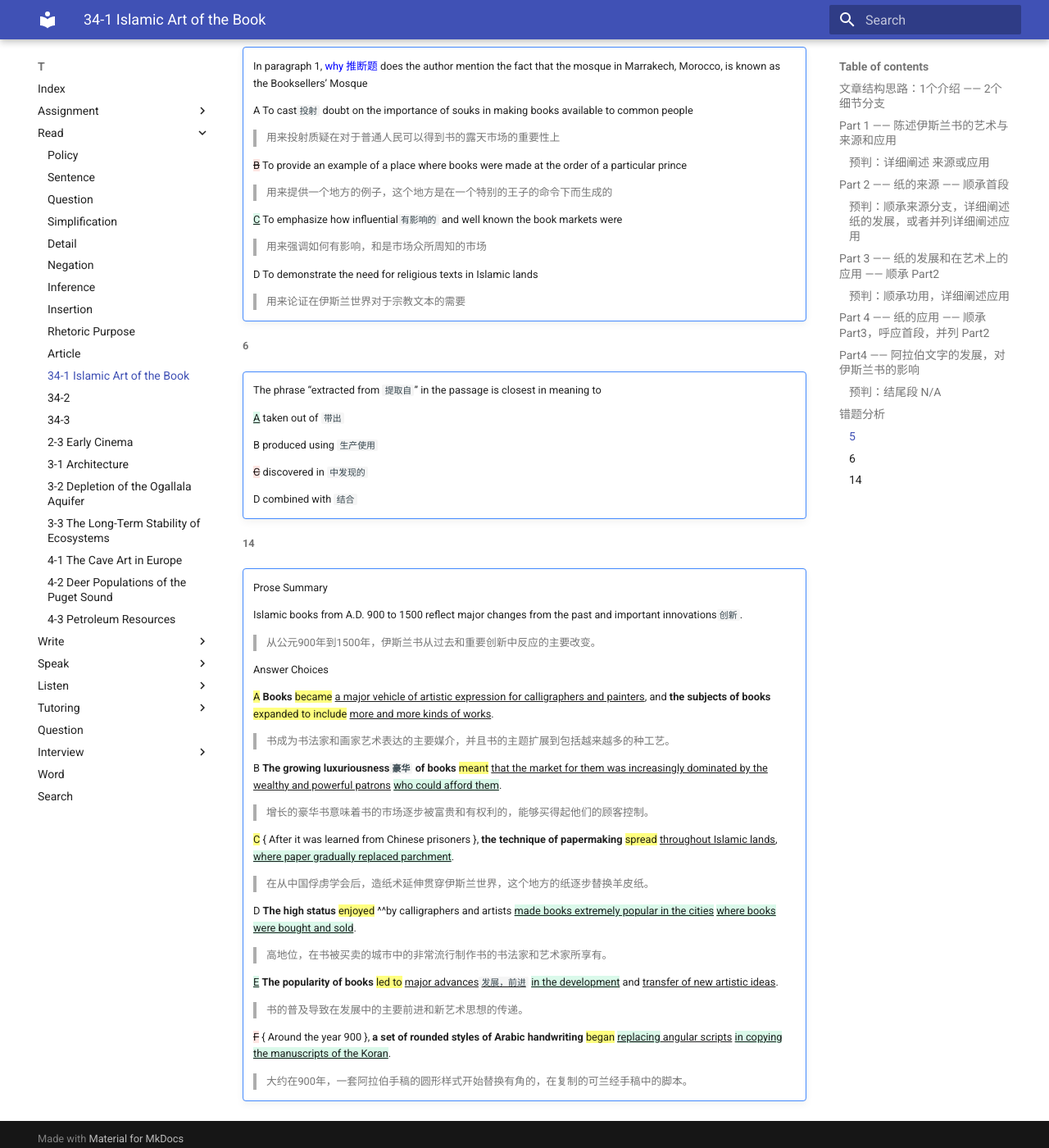
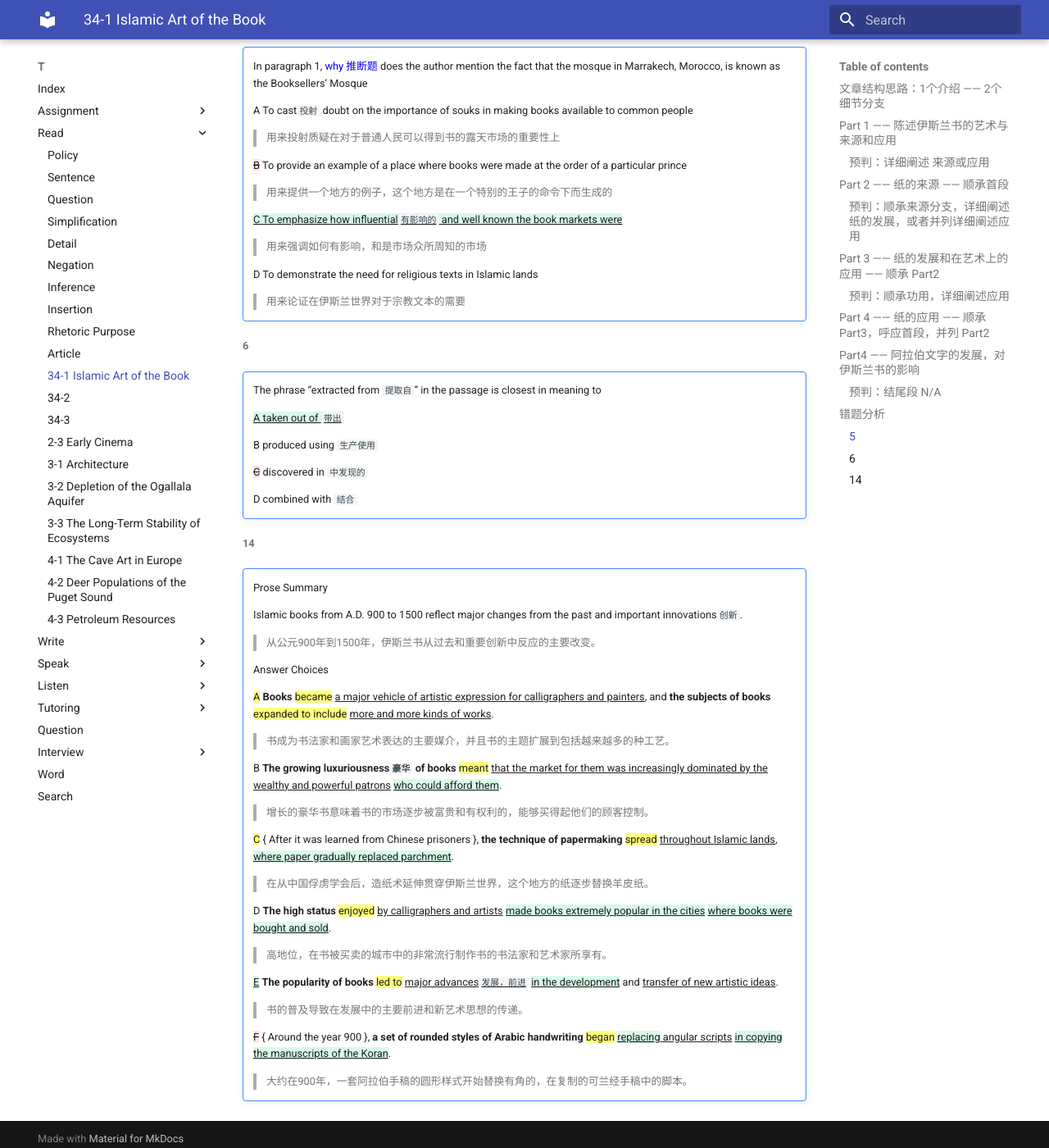
Before and after one commit to katyushaQ/t, an MkDocs documentation site: the page built from docs/read/34-1.md, in a window 1280 px wide and 1400 px high, scrolled down 4489 px. Shown: the whole window at 82% size. Built offline with MkDocs 1.6.1 and Material for MkDocs 9.7.7, drawn with Linux system fonts in a browser that asks for light colours; old or Windows-style settings are respelled for this version of MkDocs.

Commit message:
34-1.md 调整正确答案样式

```diff
--- a/docs/read/34-1.md
+++ b/docs/read/34-1.md
@@ -218,7 +218,7 @@
     {--B--} To provide an example of a place where books were made at the order of a particular prince
     > 用来提供一个地方的例子，这个地方是在一个特别的王子的命令下而生成的
 
-    {++C++} To emphasize how influential`有影响的` and well known the book markets were
+    {++C To emphasize how influential`有影响的` and well known the book markets were++}
     > 用来强调如何有影响，和是市场众所周知的市场
 
     D To demonstrate the need for religious texts in Islamic lands
@@ -229,7 +229,7 @@
 !!! faq ""
     The phrase “extracted from `提取自`” in the passage is closest in meaning to
 
-    {++A++} taken out of `带出`
+    {++A taken out of `带出`++}
 
     B produced using `生产使用`
 
@@ -256,7 +256,7 @@
     ==C== { After it was learned from Chinese prisoners }, **the technique of papermaking** ==spread== ^^throughout Islamic lands^^, {++where paper gradually replaced parchment++}.
     > 在从中国俘虏学会后，造纸术延伸贯穿伊斯兰世界，这个地方的纸逐步替换羊皮纸。
 
-    D **The high status** ==enjoyed== ^^by calligraphers and artists {++made books extremely popular in the cities++} {++where books were bought and sold++}.
+    D **The high status** ==enjoyed== ^^by calligraphers and artists^^ {++made books extremely popular in the cities++} {++where books were bought and sold++}.
     > 高地位，在书被买卖的城市中的非常流行制作书的书法家和艺术家所享有。
 
     {++E++} **The popularity of books** ==led to== ^^major advances`发展，前进`^^ {++in the development++} and ^^transfer of new artistic ideas^^.
```
